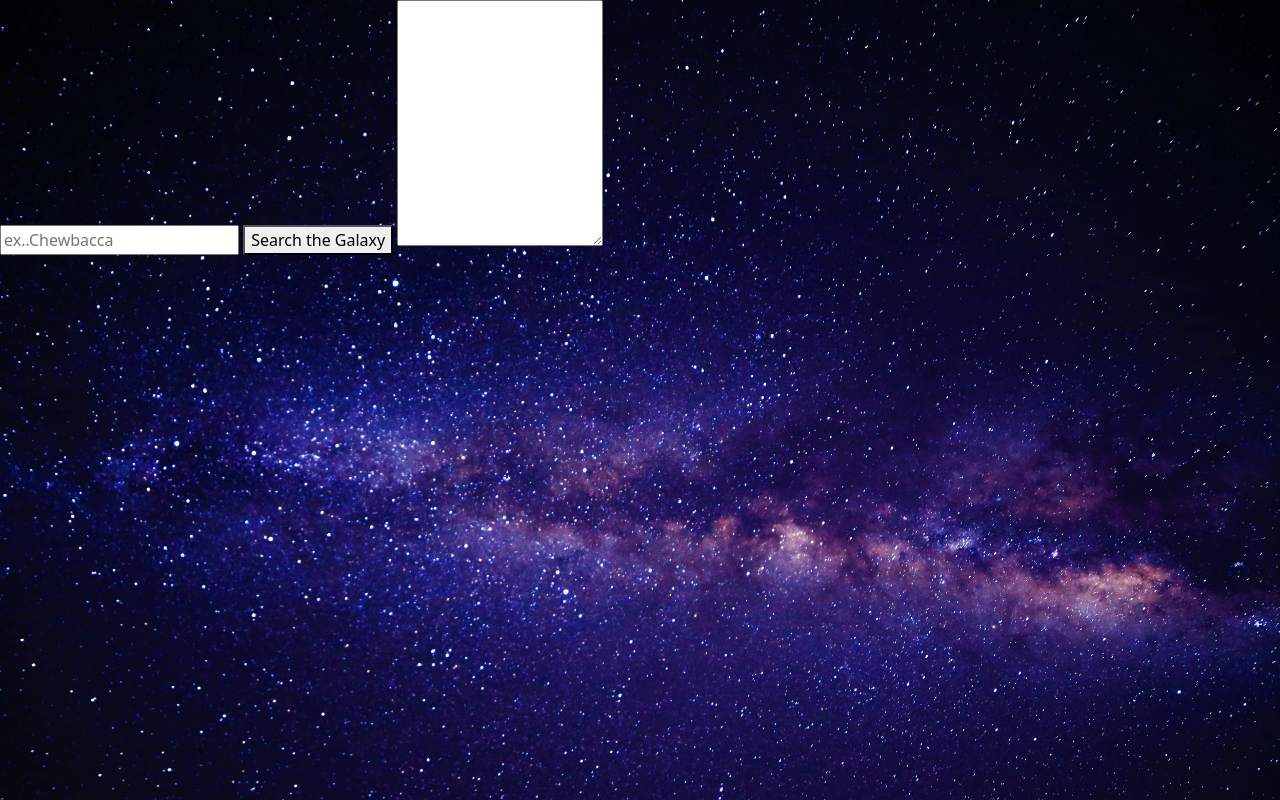
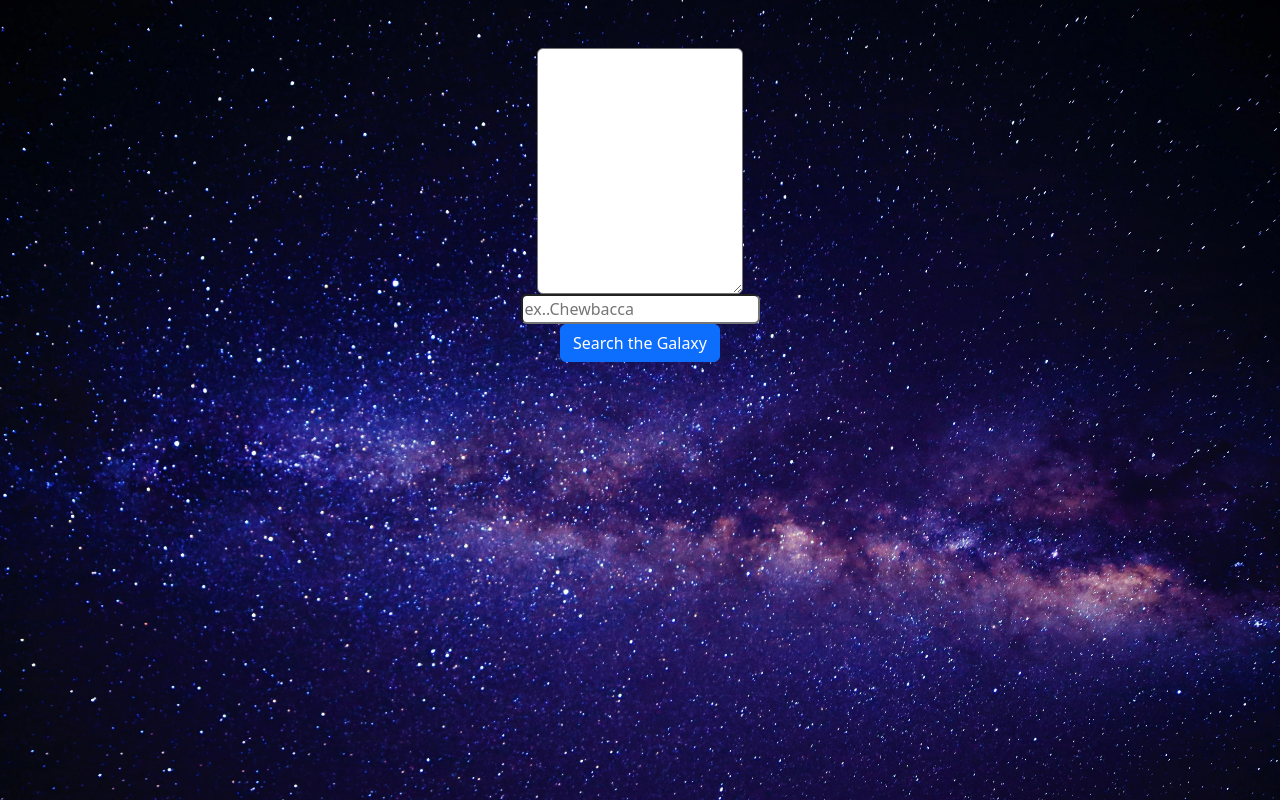
Before and after one commit to SallyResch/Uppgift10, a plain HTML site: page index.html in a window 1280 px wide. Drawn offline with nearby package versions, Linux system fonts and the light colour scheme.

Commit message:
added some bootstrap

```diff
--- a/index.html
+++ b/index.html
@@ -9,10 +9,10 @@
     <link rel="stylesheet" href="style.css">
 </head>
 <body>
-    <div>
-    <input type="text" placeholder="ex..Chewbacca">
-    <button>Search the Galaxy</button>
-    <textarea name="result" id="personResult" rows="10"></textarea>
+    <div class="d-flex flex-column justify-content-center align-items-center mt-5">
+    <textarea name="result" id="personResult" rows="10" class="rounded"></textarea>
+    <input type="text" placeholder="ex..Chewbacca" class="rounded">
+    <button class="btn btn-primary">Search the Galaxy</button>
     </div>
     <script src="script.js"></script>
 </body>
```
